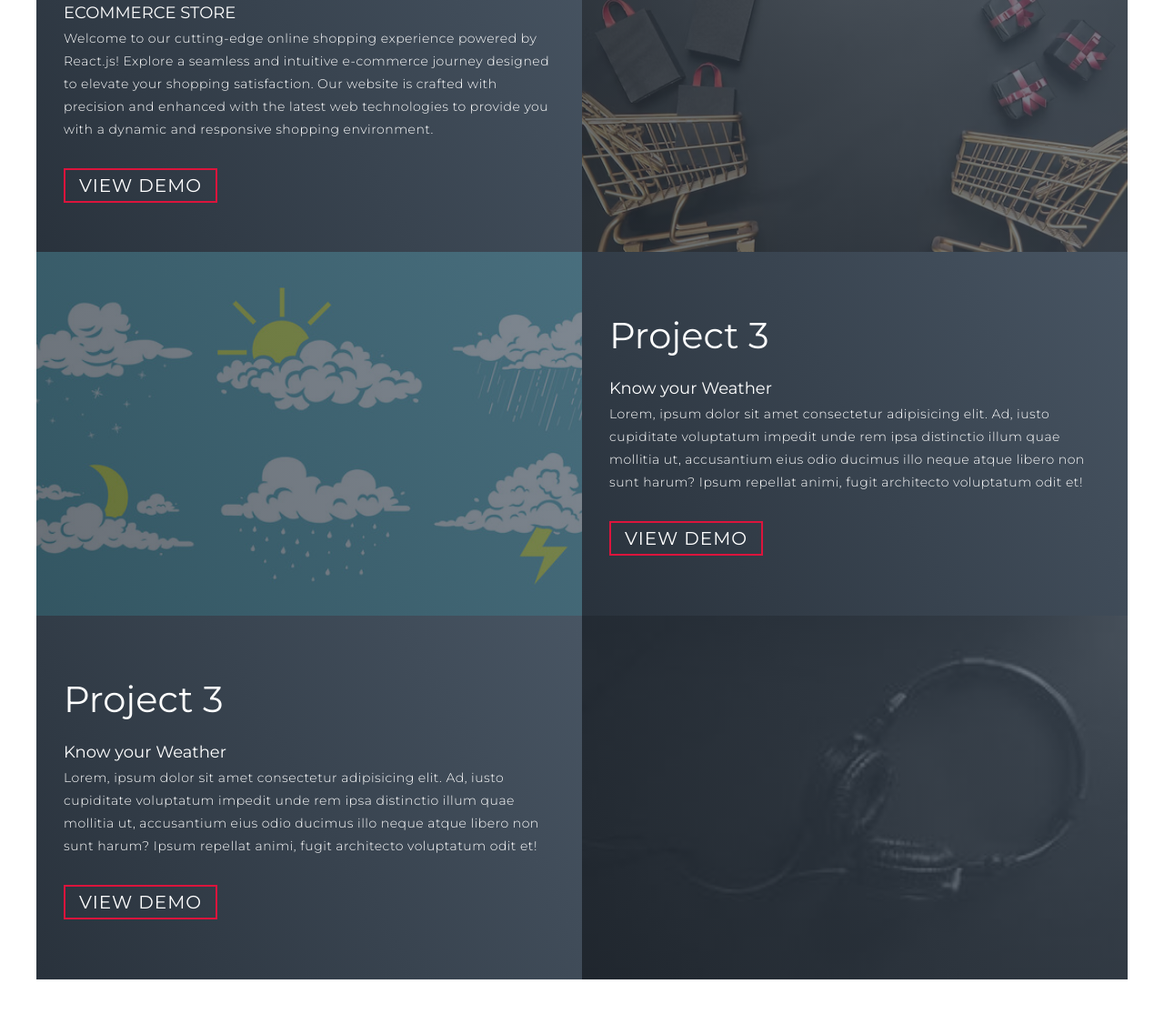
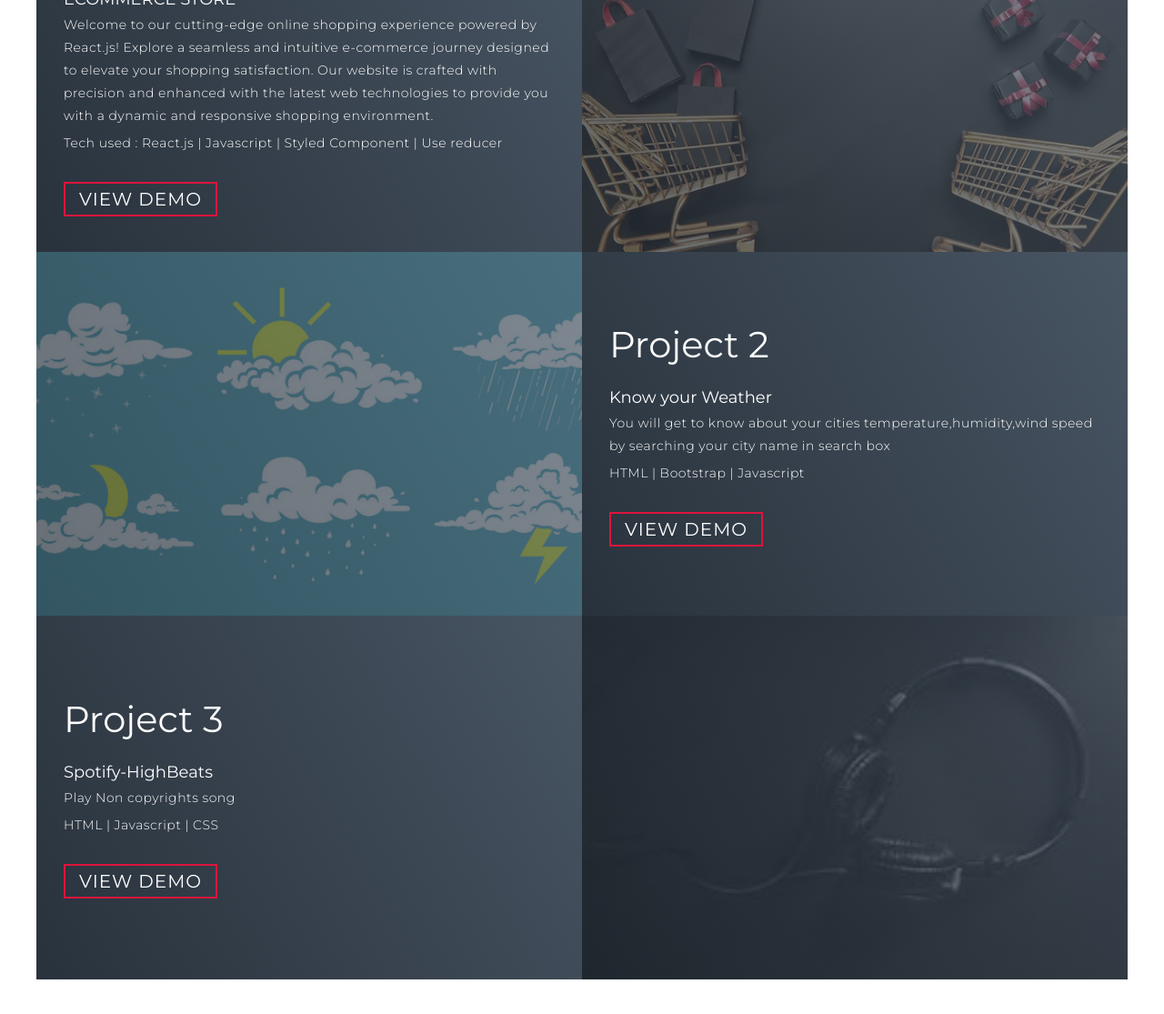
Before and after one commit to Akhil240901/portfolio, a plain HTML site: page index.html in a window 1280 px wide. Shown: the part 1146-2261 px from the top of the page at 91% size. Drawn offline with Linux system fonts and the light colour scheme; files whose address does not match are found by name.

Commit message:
added project

```diff
--- a/index.html
+++ b/index.html
@@ -63,7 +63,7 @@
             <br>
             <h2>ECOMMERCE STORE</h2>
             <p>Welcome to our cutting-edge online shopping experience powered by React.js! Explore a seamless and intuitive e-commerce journey designed to elevate your shopping satisfaction. Our website is crafted with precision and enhanced with the latest web technologies to provide you with a dynamic and responsive shopping environment.</p>
-
+            <p><Span>Tech used : </Span>React.js | Javascript | Styled Component | Use reducer</p>
             <a href="https://akhil-ecommerce.netlify.app" type="button" class="pBtn">view demo</a>
           </div>
           <div class="project-img">
@@ -89,12 +89,12 @@
 
         <div class="project-item">
           <div class="project-info">
-            <h1>Project 3</h1>
+            <h1>Project 2</h1>
             <br>
             <h2>Know your Weather</h2>
-            <p>Lorem, ipsum dolor sit amet consectetur adipisicing elit. Ad, iusto cupiditate voluptatum impedit unde
-              rem ipsa distinctio illum quae mollitia ut, accusantium eius odio ducimus illo neque atque libero non sunt
-              harum? Ipsum repellat animi, fugit architecto voluptatum odit et!</p>
+            <p>You will get to know  about your cities temperature,humidity,wind speed  by searching your city name in search box</p>
+
+            <p>HTML | Bootstrap | Javascript </p>
             <a href="https://akhil-weatherapp.netlify.app" type="button" class="pBtn">view demo</a>
           </div>
           <div class="project-img">
@@ -106,10 +106,9 @@
           <div class="project-info">
             <h1>Project 3</h1>
             <br>
-            <h2>Know your Weather</h2>
-            <p>Lorem, ipsum dolor sit amet consectetur adipisicing elit. Ad, iusto cupiditate voluptatum impedit unde
-              rem ipsa distinctio illum quae mollitia ut, accusantium eius odio ducimus illo neque atque libero non sunt
-              harum? Ipsum repellat animi, fugit architecto voluptatum odit et!</p>
+            <h2>Spotify-HighBeats</h2>
+            <p>Play Non copyrights song </p>
+            <p>HTML | Javascript | CSS</p>
             <a href="https://akhil-music-app.netlify.app" type="button" class="pBtn">view demo</a>
           </div>
           <div class="project-img">
```
